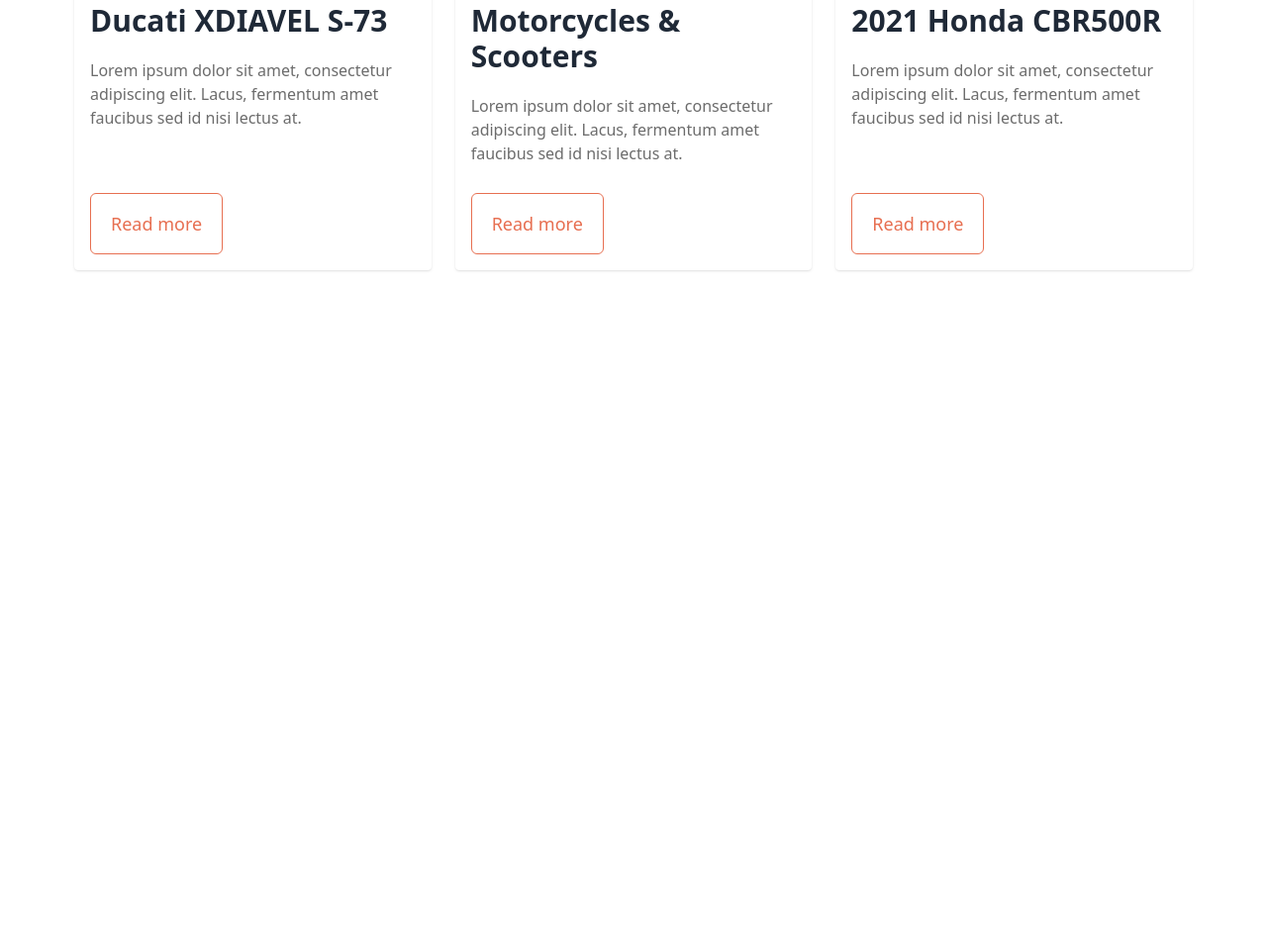
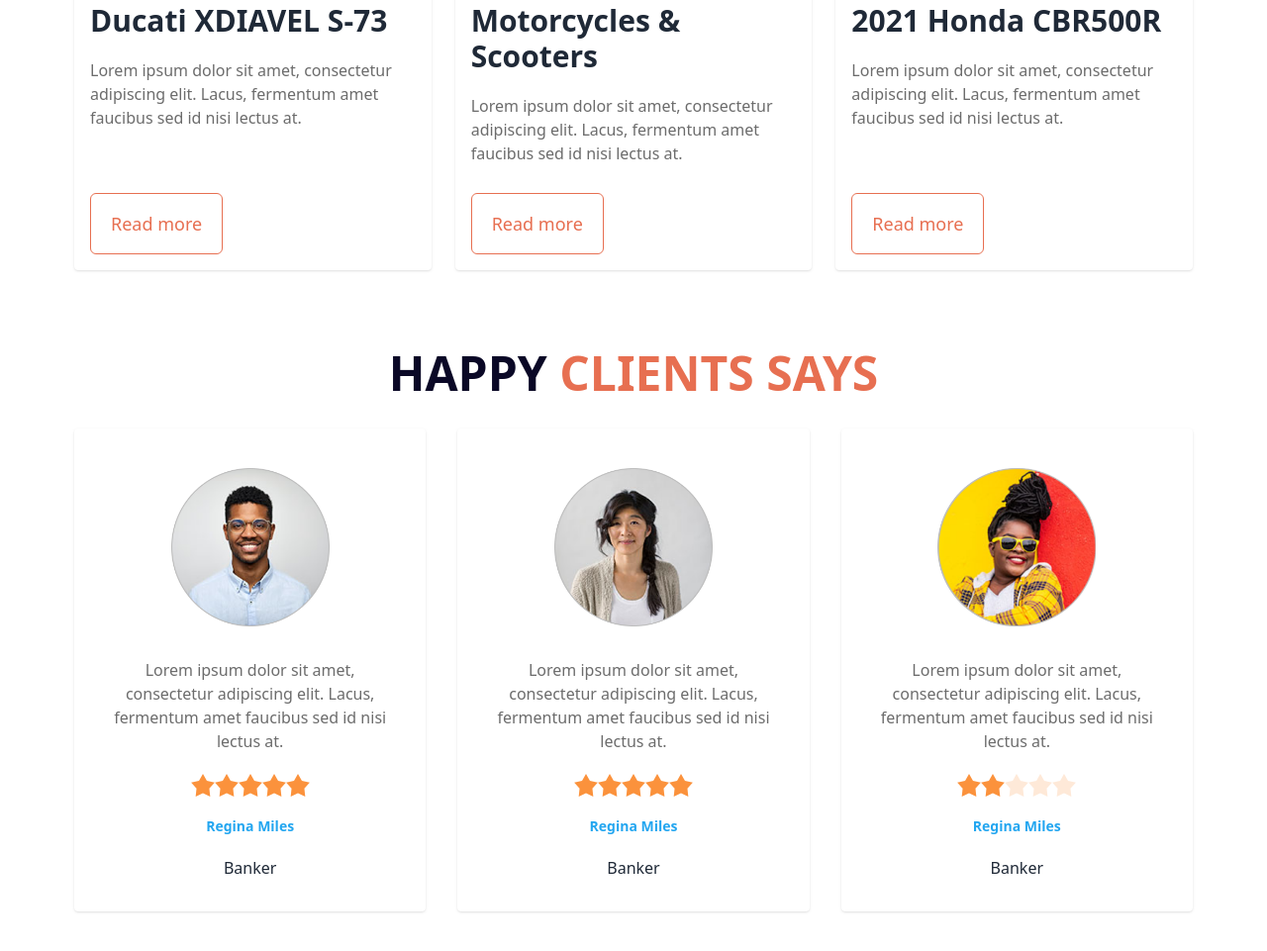
Before and after one commit to kamruzzamanbayezid/biker-zone-with-daisyUI, a plain HTML site: page index.html in a window 1280 px wide. Shown: the part 1136-2097 px from the top of the page at 99% size. Before the commit the page ends 1489 px from the top, so only its background shows below. Drawn offline with nearby package versions, Linux system fonts and the light colour scheme.

Commit message:
added happy client section

```diff
--- a/index.html
+++ b/index.html
@@ -197,7 +197,8 @@
                         <!-- card 1 -->
                         <div class="card card-compact pt-3 rounded bg-white shadow">
                               <figure>
-                                    <img class="rounded-lg w-full md:w-auto px-4" src="./images/others/latest1.png" alt="Shoes" />
+                                    <img class="rounded-lg w-full md:w-auto px-4" src="./images/others/latest1.png"
+                                          alt="Shoes" />
                               </figure>
                               <div class="card-body">
                                     <h2 class="text-3xl font-semibold">Ducati XDIAVEL S-73</h2>
@@ -215,7 +216,8 @@
                         <!-- card 2 -->
                         <div class="card card-compact pt-3 rounded bg-white shadow">
                               <figure>
-                                    <img class="rounded-lg w-full md:w-auto px-4" src="./images/others/latest2.png" alt="Shoes" />
+                                    <img class="rounded-lg w-full md:w-auto px-4" src="./images/others/latest2.png"
+                                          alt="Shoes" />
                               </figure>
                               <div class="card-body">
                                     <h2 class="text-3xl font-semibold">Motorcycles & Scooters</h2>
@@ -233,7 +235,8 @@
                         <!-- card 3 -->
                         <div class="card card-compact pt-3 rounded bg-white shadow">
                               <figure>
-                                    <img class="rounded-lg w-full md:w-auto px-4" src="./images/others/latest3.png" alt="Shoes" />
+                                    <img class="rounded-lg w-full md:w-auto px-4" src="./images/others/latest3.png"
+                                          alt="Shoes" />
                               </figure>
                               <div class="card-body">
                                     <h2 class="text-3xl font-semibold">2021 Honda CBR500R</h2>
@@ -251,6 +254,83 @@
 
             </section>
 
+            <!-- HAppy client section -->
+            <section class="mb-20 p-4 lg:p-0">
+                  <h4 class="text-[#0A0826] text-5xl font-semibold mb-8 text-center uppercase">Happy <span
+                              class="text-bg-primary">Clients says</span></h4>
+
+                  <div class="grid grid-cols-1 md:grid-cols-2 lg:grid-cols-3 gap-8">
+
+                        <!-- card 1 -->
+                        <div class="card rounded bg-white shadow">
+                              <figure class="px-10 pt-10">
+                                    <img src="./images/others/user-1.png" alt="Shoes" class="rounded-xl w-40 h-40" />
+                              </figure>
+                              <div class="card-body space-y-3 items-center text-center">
+                                    <p class="text-[#6C6C6C] text-base font-normal">Lorem ipsum dolor sit amet,
+                                          consectetur adipiscing elit. Lacus, fermentum amet faucibus sed id nisi lectus
+                                          at.</p>
+                                    <div class="rating">
+                                          <input type="radio" name="rating-2" class="mask mask-star-2 bg-orange-400" />
+                                          <input type="radio" name="rating-2" class="mask mask-star-2 bg-orange-400"
+                                                checked />
+                                          <input type="radio" name="rating-2" class="mask mask-star-2 bg-orange-400" />
+                                          <input type="radio" name="rating-2" class="mask mask-star-2 bg-orange-400" />
+                                          <input type="radio" name="rating-2" class="mask mask-star-2 bg-orange-400" />
+                                    </div>
+                                    <h4 class="text-[#23A6F0] text-sm font-semibold">Regina Miles</h4>
+                                    <p>Banker</p>
+                              </div>
+                        </div>
+
+                        <!-- card 2 -->
+                        <div class="card rounded bg-white shadow">
+                              <figure class="px-10 pt-10">
+                                    <img src="./images/others/user-2.png" alt="Shoes" class="rounded-xl w-40 h-40" />
+                              </figure>
+                              <div class="card-body space-y-3 items-center text-center">
+                                    <p class="text-[#6C6C6C] text-base font-normal">Lorem ipsum dolor sit amet,
+                                          consectetur adipiscing elit. Lacus, fermentum amet faucibus sed id nisi lectus
+                                          at.</p>
+                                    <div class="rating">
+                                          <input type="radio" name="rating-2" class="mask mask-star-2 bg-orange-400" />
+                                          <input type="radio" name="rating-2" class="mask mask-star-2 bg-orange-400"
+                                                checked />
+                                          <input type="radio" name="rating-2" class="mask mask-star-2 bg-orange-400" />
+                                          <input type="radio" name="rating-2" class="mask mask-star-2 bg-orange-400" />
+                                          <input type="radio" name="rating-2" class="mask mask-star-2 bg-orange-400" />
+                                    </div>
+                                    <h4 class="text-[#23A6F0] text-sm font-semibold">Regina Miles</h4>
+                                    <p>Banker</p>
+                              </div>
+                        </div>
+
+                        <!-- card 3 -->
+                        <div class="card rounded bg-white shadow">
+                              <figure class="px-10 pt-10">
+                                    <img src="./images/others/user-3.png" alt="Shoes" class="rounded-xl w-40 h-40" />
+                              </figure>
+                              <div class="card-body space-y-3 items-center text-center">
+                                    <p class="text-[#6C6C6C] text-base font-normal">Lorem ipsum dolor sit amet,
+                                          consectetur adipiscing elit. Lacus, fermentum amet faucibus sed id nisi lectus
+                                          at.</p>
+                                    <div class="rating">
+                                          <input type="radio" name="rating-2" class="mask mask-star-2 bg-orange-400" />
+                                          <input type="radio" name="rating-2" class="mask mask-star-2 bg-orange-400"
+                                                checked />
+                                          <input type="radio" name="rating-2" class="mask mask-star-2 bg-orange-400" />
+                                          <input type="radio" name="rating-2" class="mask mask-star-2 bg-orange-400" />
+                                          <input type="radio" name="rating-2" class="mask mask-star-2 bg-orange-400" />
+                                    </div>
+                                    <h4 class="text-[#23A6F0] text-sm font-semibold">Regina Miles</h4>
+                                    <p>Banker</p>
+                              </div>
+                        </div>
+
+                  </div>
+
+            </section>
+
       </main> <!-- MAin section ends here -->
 
 </body>
```
